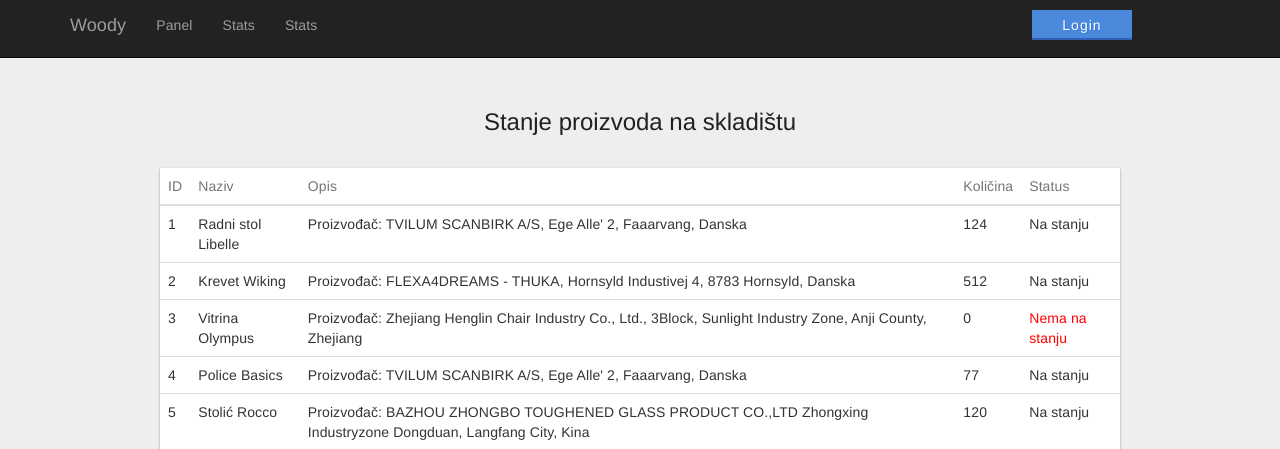
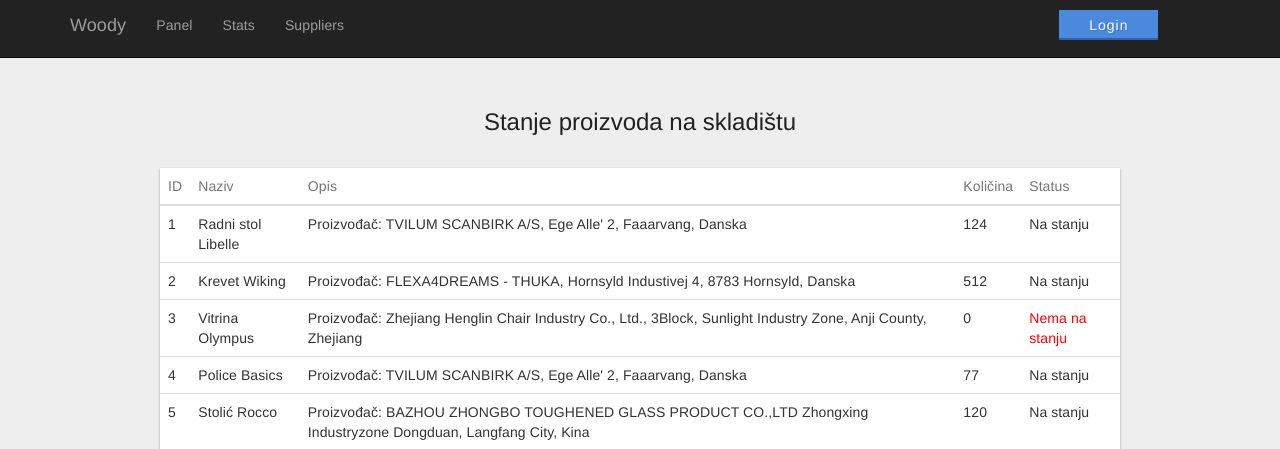
Before and after one commit to AdnaDurakovic/PPIS, a PHP site: page /managerPanel.php in a window 1280 px wide. Shown: the top 449 px of the page. Run offline with PHP 8.4, Linux system fonts and the light colour scheme; data comes from the database, SQL or seed files in the repository.

Commit message:
tab "dobavljaci"  - dodat menu entry na sve prozore

```diff
--- a/managerPanel.php
+++ b/managerPanel.php
@@ -41,7 +41,7 @@
                       <a href="managerStats.php">Stats</a>
                   </li>
                   <li>
-                      <a href="managerSuppliers.php">Stats</a>
+                      <a href="managerSuppliers.php">Suppliers</a>
                   </li>
 <!--
                   <li>
--- a/managerStats.php
+++ b/managerStats.php
@@ -82,6 +82,9 @@
                   </li>
                   <li>
                       <a href="managerStats.php">Stats</a>
+                  </li>
+                  <li>
+                      <a href="managerSuppliers.php">Suppliers</a>
                   </li>
 
                     <?php session_start(); ?>
```
